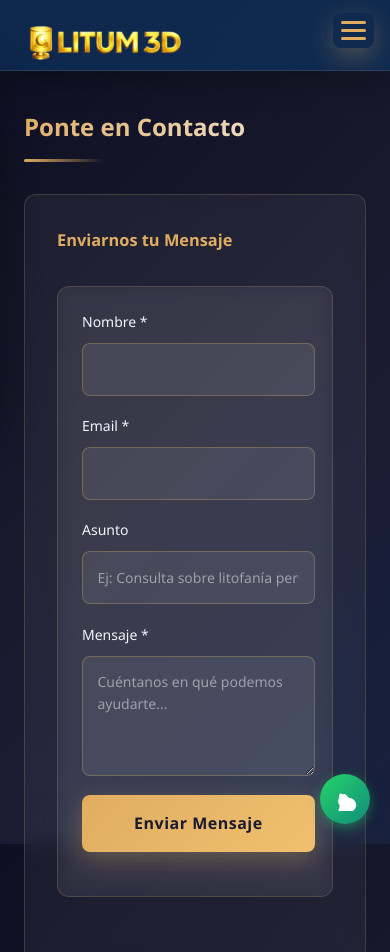
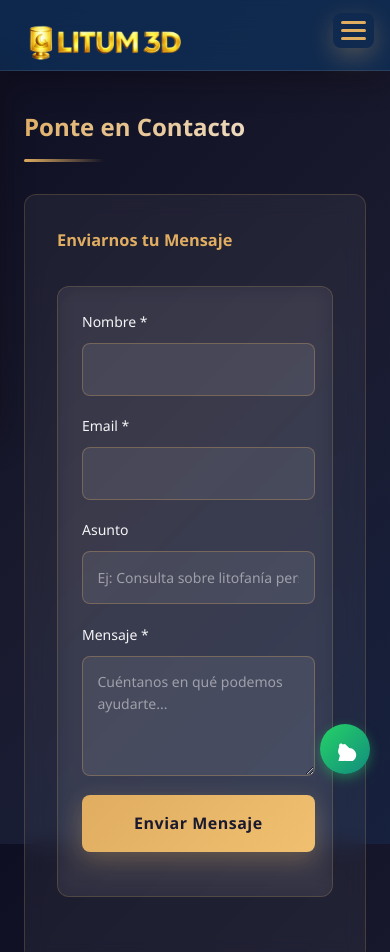
Before and after one commit to rubenfernandez-dev/litum3d, a website: page views/contact.html in a window 390 px wide. Shown: the top 952 px of the page. Drawn offline with Linux system fonts and the light colour scheme.

Commit message:
mejora boton whatsapp

```diff
--- a/public/css/styles.css
+++ b/public/css/styles.css
@@ -2109,3 +2109,40 @@ footer {
     font-size: 1.5rem;
   }
 }
+
+/* WhatsApp Floating Button */
+.whatsapp-button {
+  position: fixed;
+  bottom: 80px;
+  right: 30px;
+  width: 60px;
+  height: 60px;
+  background: linear-gradient(135deg, #25D366 0%, #128C7E 100%);
+  border-radius: 50%;
+  display: flex;
+  align-items: center;
+  justify-content: center;
+  box-shadow: 0 4px 12px rgba(37, 211, 102, 0.4);
+  cursor: pointer;
+  transition: all 0.3s ease;
+  z-index: 999;
+  text-decoration: none;
+}
+
+.whatsapp-button:hover {
+  transform: scale(1.1);
+  box-shadow: 0 6px 20px rgba(37, 211, 102, 0.6);
+}
+
+.whatsapp-button:active {
+  transform: scale(0.95);
+}
+
+@media (max-width: 768px) {
+  .whatsapp-button {
+    bottom: 70px;
+    right: 20px;
+    width: 50px;
+    height: 50px;
+  }
+}
--- a/views/contact.html
+++ b/views/contact.html
@@ -134,44 +134,6 @@
         d="M17.472 14.382c-.297-.149-1.758-.867-2.03-.967-.272-.099-.47-.148-.669.15-.205.297-.765.966-.938 1.164-.173.199-.347.223-.644.075-.297-.15-1.255-.463-2.39-1.475-.883-.788-1.48-1.761-1.653-2.059-.173-.297-.018-.458.13-.606.134-.133.298-.347.446-.52.149-.174.198-.298.298-.497.099-.198.05-.371-.025-.52-.075-.149-.669-1.612-.916-2.207-.242-.579-.487-.5-.669-.51-.173-.008-.371 0-.57 0-.198 0-.52.075-.792.372-.272.297-1.04 1.016-1.04 2.479 0 1.462 1.065 2.875 1.213 3.074.149.198 2.096 3.2 5.076 4.487.709.306 1.262.489 1.694.625.712.227 1.36.195 1.871.118.571-.085 1.758-.719 2.006-1.413.248-.694.248-1.289.173-1.413-.074-.124-.272-.198-.57-.347m-5.421-7.403h-.004a6.963 6.963 0 00-6.984 6.977c0 1.71.642 3.338 1.811 4.61l-1.93 7.044 7.194-1.885a6.956 6.956 0 004.079 1.3h.004c3.864 0 6.99-3.117 6.99-6.977 0-1.862-.72-3.612-2.034-4.926-1.314-1.314-3.065-2.037-4.927-2.037z" />
     </svg>
   </a>
-
-  <style>
-    .whatsapp-button {
-      position: fixed;
-      bottom: 30px;
-      right: 30px;
-      width: 60px;
-      height: 60px;
-      background: linear-gradient(135deg, #25D366 0%, #128C7E 100%);
-      border-radius: 50%;
-      display: flex;
-      align-items: center;
-      justify-content: center;
-      box-shadow: 0 4px 12px rgba(37, 211, 102, 0.4);
-      cursor: pointer;
-      transition: all 0.3s ease;
-      z-index: 999;
-      text-decoration: none;
-    }
-
-    .whatsapp-button:hover {
-      transform: scale(1.1);
-      box-shadow: 0 6px 20px rgba(37, 211, 102, 0.6);
-    }
-
-    .whatsapp-button:active {
-      transform: scale(0.95);
-    }
-
-    @media (max-width: 768px) {
-      .whatsapp-button {
-        bottom: 20px;
-        right: 20px;
-        width: 50px;
-        height: 50px;
-      }
-    }
-  </style>
 </body>
 
 </html>
```
Also changed, not shown: views/cart.html (+0 -38 lines), views/checkout.html (+0 -38 lines), public/img/logos/banner.jpeg (renamed from public/img/productos/banner.jpeg).
